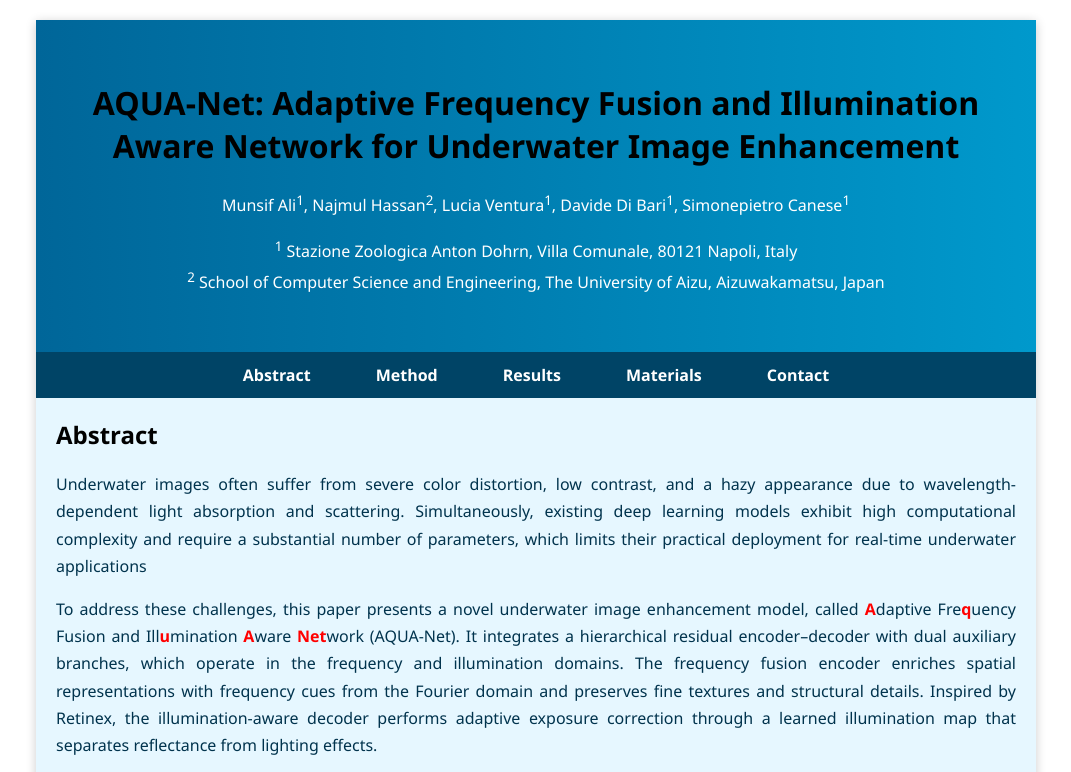
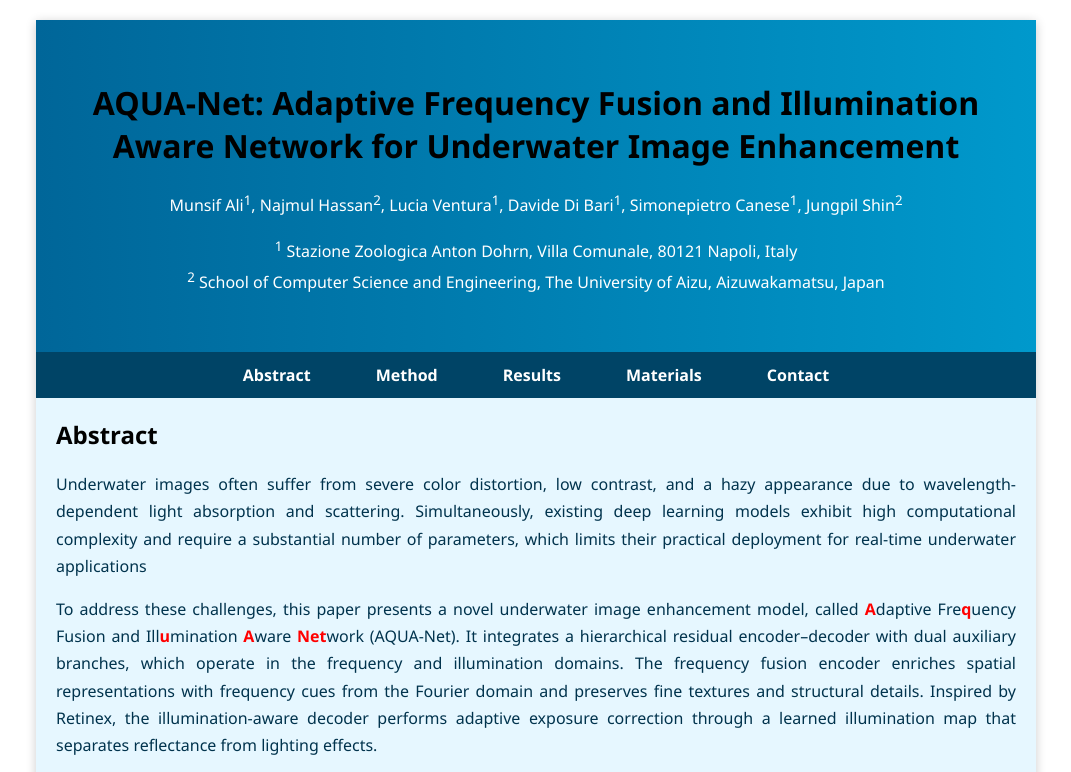
Before and after one commit to munsifali11/AQUA-Net_Project, a plain HTML site: page index.html in a window 1280 px wide. Shown: the top 772 px of the page, without its empty margins (104-1175 px from the left). Drawn offline with Linux system fonts and the light colour scheme.

Commit message:
Revise author details and format in index.html
Updated author list and improved formatting in index.html.

```diff
--- a/index.html
+++ b/index.html
@@ -20,7 +20,7 @@
         </h1>
         <p>
           Munsif Ali<sup>1</sup>, Najmul Hassan<sup>2</sup>, Lucia Ventura<sup>1</sup>, Davide Di Bari<sup>1</sup>,
-          Simonepietro Canese<sup>1</sup>
+          Simonepietro Canese<sup>1</sup>, Jungpil Shin<sup>2</sup>
         </p>
         <p>
           <sup>1</sup> Stazione Zoologica Anton Dohrn, Villa Comunale, 80121 Napoli, Italy <br>
```
